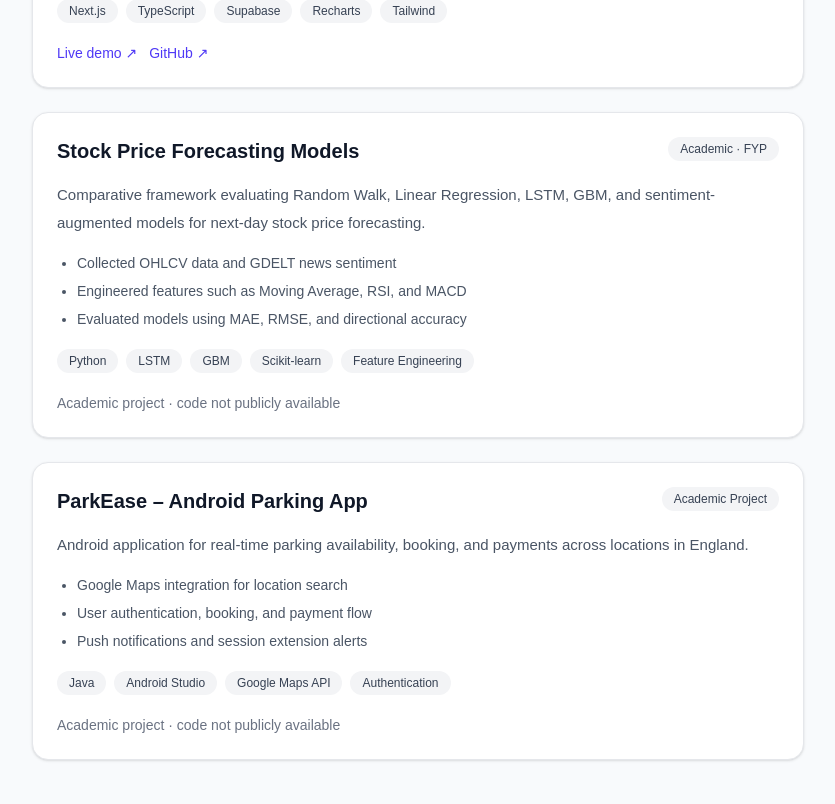
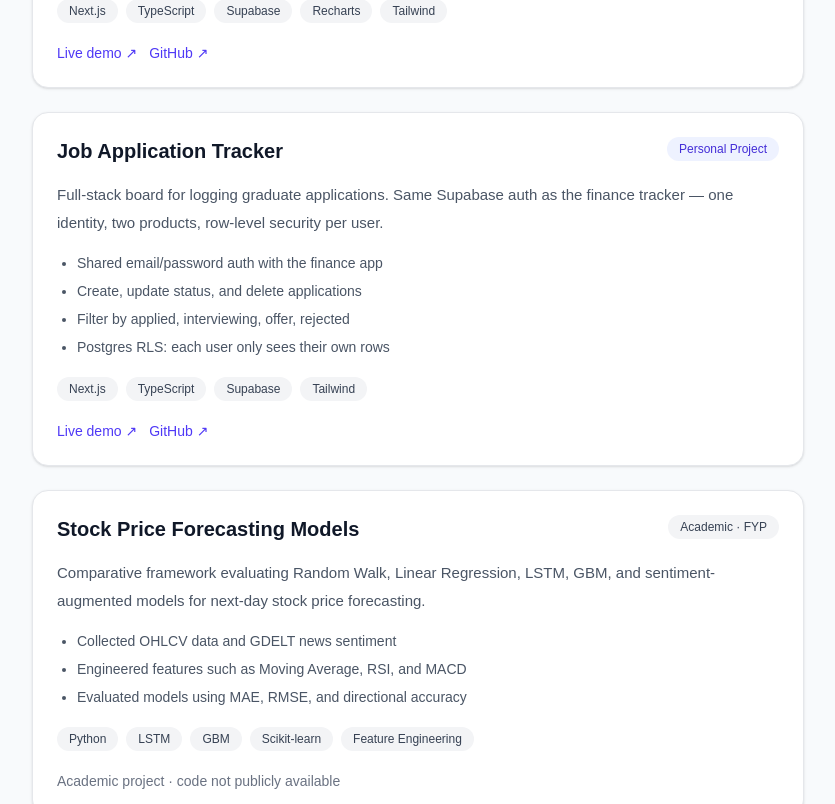
Before and after one commit to mhezie/portfolio, a Next.js app: page / in a window 1280 px wide. Shown: the part 760-1564 px from the top of the page, without its empty margins (372-1207 px from the left). Built offline with nearby package versions, Linux system fonts and the light colour scheme.

Commit message:
feat: add job tracker to portfolio

```diff
--- a/app/page.tsx
+++ b/app/page.tsx
@@ -215,6 +215,57 @@ export default function HomePage() {
 
               <article className="rounded-2xl border border-gray-200 bg-white p-6 shadow-sm transition hover:-translate-y-1 hover:shadow-md dark:border-gray-800 dark:bg-gray-900">
                 <div className="flex flex-wrap items-start justify-between gap-3">
+                  <h3 className="text-xl font-semibold">Job Application Tracker</h3>
+                  <span className="rounded-full bg-indigo-50 px-3 py-1 text-xs font-medium text-indigo-700 dark:bg-indigo-950 dark:text-indigo-300">
+                    Personal Project
+                  </span>
+                </div>
+
+                <p className="mt-4 text-[15px] leading-7 text-gray-600 dark:text-gray-300">
+                  Full-stack board for logging graduate applications. Same Supabase auth as the
+                  finance tracker — one identity, two products, row-level security per user.
+                </p>
+
+                <ul className="mt-4 list-disc space-y-2 pl-5 text-sm text-gray-600 dark:text-gray-300">
+                  <li>Shared email/password auth with the finance app</li>
+                  <li>Create, update status, and delete applications</li>
+                  <li>Filter by applied, interviewing, offer, rejected</li>
+                  <li>Postgres RLS: each user only sees their own rows</li>
+                </ul>
+
+                <div className="mt-5 flex flex-wrap gap-2">
+                  {["Next.js", "TypeScript", "Supabase", "Tailwind"].map((tech) => (
+                    <span
+                      key={tech}
+                      className="rounded-full bg-gray-100 px-3 py-1 text-xs font-medium text-gray-700 dark:bg-gray-800 dark:text-gray-300"
+                    >
+                      {tech}
+                    </span>
+                  ))}
+                </div>
+
+                <div className="mt-5 flex flex-wrap gap-3 text-sm font-medium">
+                  <a
+                    href="https://job-application-tracker-jade-alpha.vercel.app"
+                    target="_blank"
+                    rel="noopener noreferrer"
+                    className="text-indigo-600 hover:underline dark:text-indigo-400"
+                  >
+                    Live demo ↗
+                  </a>
+                  <a
+                    href="https://github.com/mhezie/job-application-tracker"
+                    target="_blank"
+                    rel="noopener noreferrer"
+                    className="text-indigo-600 hover:underline dark:text-indigo-400"
+                  >
+                    GitHub ↗
+                  </a>
+                </div>
+              </article>
+
+              <article className="rounded-2xl border border-gray-200 bg-white p-6 shadow-sm transition hover:-translate-y-1 hover:shadow-md dark:border-gray-800 dark:bg-gray-900">
+                <div className="flex flex-wrap items-start justify-between gap-3">
                   <h3 className="text-xl font-semibold">Stock Price Forecasting Models</h3>
                   <span className="rounded-full bg-gray-100 px-3 py-1 text-xs font-medium text-gray-700 dark:bg-gray-800 dark:text-gray-300">
                     Academic · FYP
```
